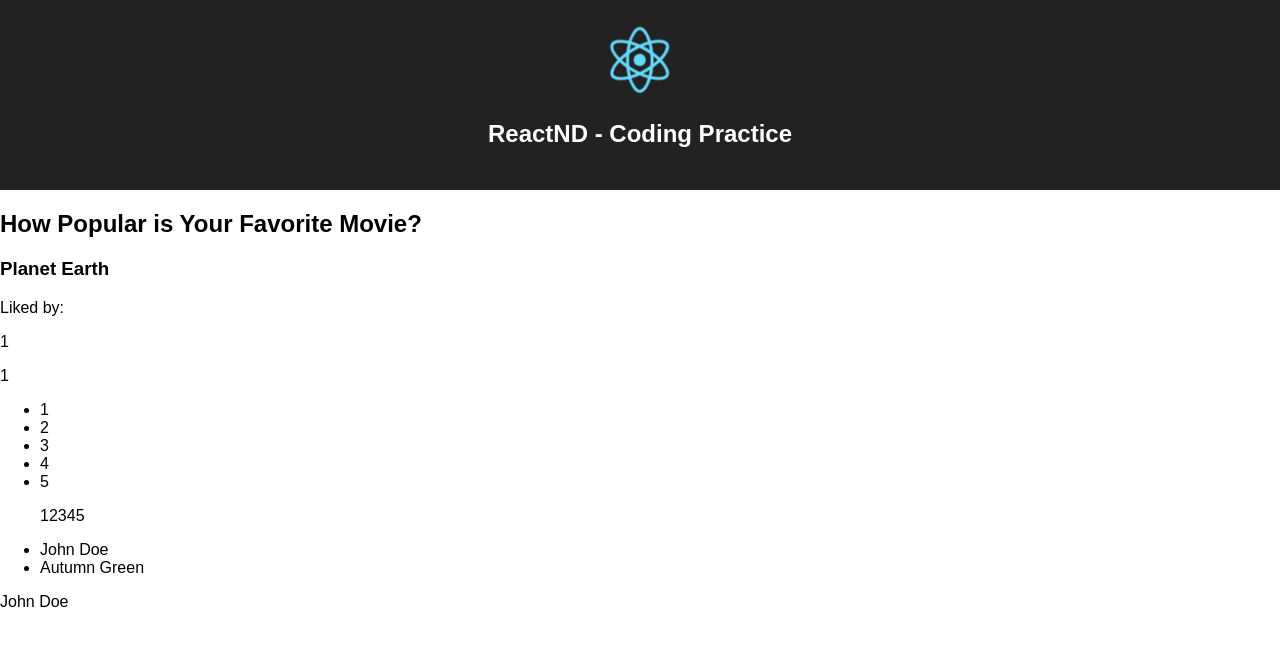
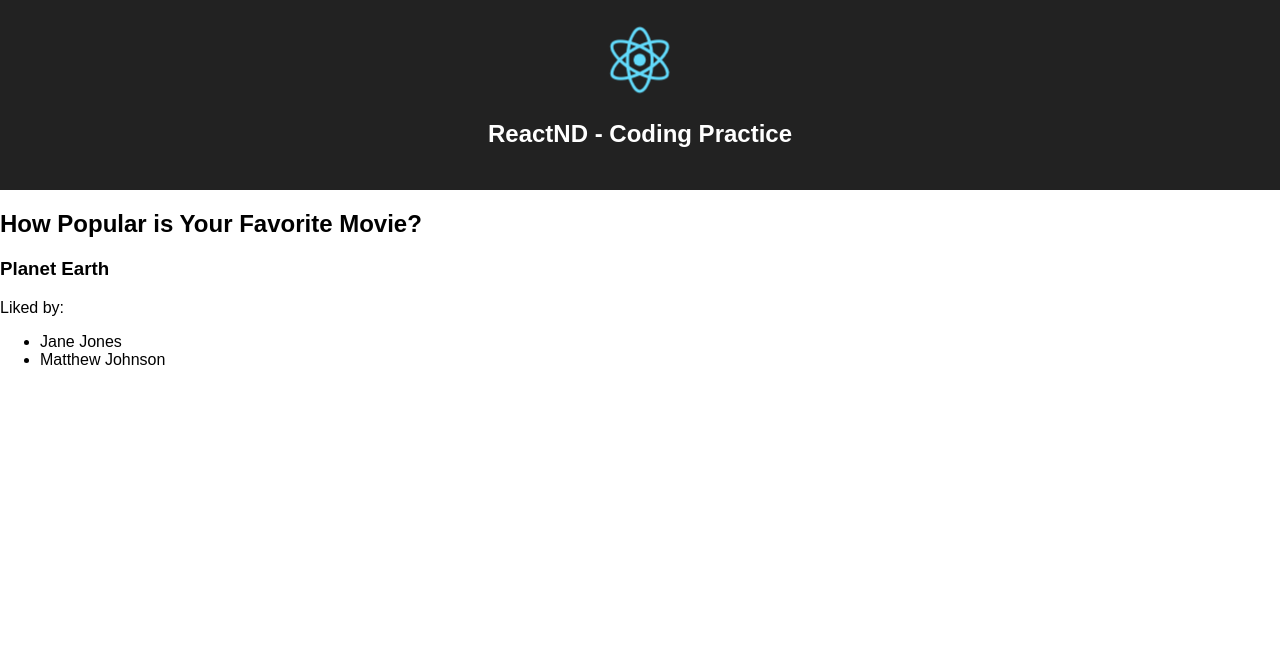
Before and after one commit to tomstockwood/React-Exercise-2, a React (Create React App) app: page / in a window 1280 px wide. Shown: the top 646 px of the page. Built offline with nearby package versions, Linux system fonts and the light colour scheme.

Commit message:
Created a new function called getMovieName, attempted to import it. Inserted it into MovieFavouriters. Also streamlined the code in MovieFavouriters so it now only renders a given movie name and who liked it.

```diff
--- a/src/App.js
+++ b/src/App.js
@@ -107,7 +107,7 @@ class App extends Component {
           <h1 className="App-title">ReactND - Coding Practice</h1>
         </header>
         <h2>How Popular is Your Favorite Movie?</h2>
-		<MovieFavouriters profiles = {profiles} users = {users} movieName = {'Planet Earth'} movies = {movies}/>
+		<MovieFavouriters profiles = {profiles} users = {users} movieID = {'1'} movies = {movies}/>
       </div>
     );
   }
--- a/src/MovieFavouriters.js
+++ b/src/MovieFavouriters.js
@@ -16,6 +16,7 @@ class MovieFavouriters extends Component {
     return this.giveArrayEntries(likers) // list of names of who likes a given movie
   }
 
+  // Outputs all the entries in an array as a list in HTML
   giveArrayEntries(Array) {
   	return (
     	<ul>
@@ -24,28 +25,24 @@ class MovieFavouriters extends Component {
     		}
     		)}
     	</ul>
-    )
-  }
+    )}
 
 	getUserNameFromID(ID) {
       return this.props.users[ID]['name']; // Gives the name of a user from their ID
     }
 
+	getMovieName(movieID) {
+  return this.props.movies[movieID]['name']; // Gives the name of a movie from its ID
+	}
+
   render() {
-    const movieIDs = Object.keys(this.props.movies);
 
 
     return (
       <div>
-      	<h3 className = 'movie-favouriters'>{this.props.movieName} </h3>
+      	<h3 className = 'movie-favouriters'>{this.getMovieName(this.props.movieID)} </h3>
       	<p> Liked by: </p>
-		<p> {this.props.movies[1]['id']} </p>
-		{this.props.movies[1]['id']}
-		{this.giveArrayEntries(movieIDs)}
-		<ul> { movieIDs } </ul>
-		{this.getWhoLikesAMovie('5')}
-		{this.getUserNameFromID('4')}
-
+		{this.getWhoLikesAMovie(this.props.movieID)}
       </div>
 
 
--- /dev/null
+++ b/src/getMovieName.js
@@ -0,0 +1,6 @@
+// Takes the ID of a movie and returns its name
+function getMovieName(movieID) {
+  return this.props.movies[movieID]['name'];
+}
+
+export default getMovieName
```
